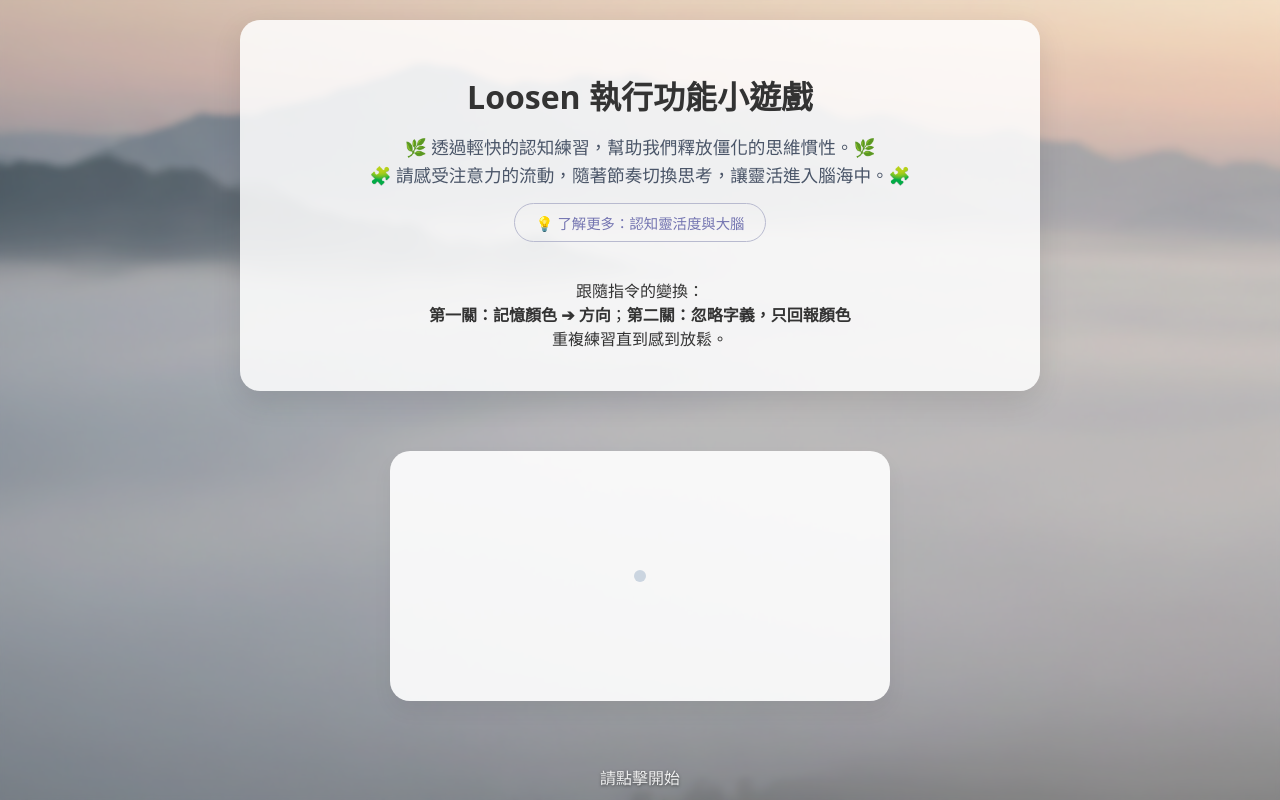
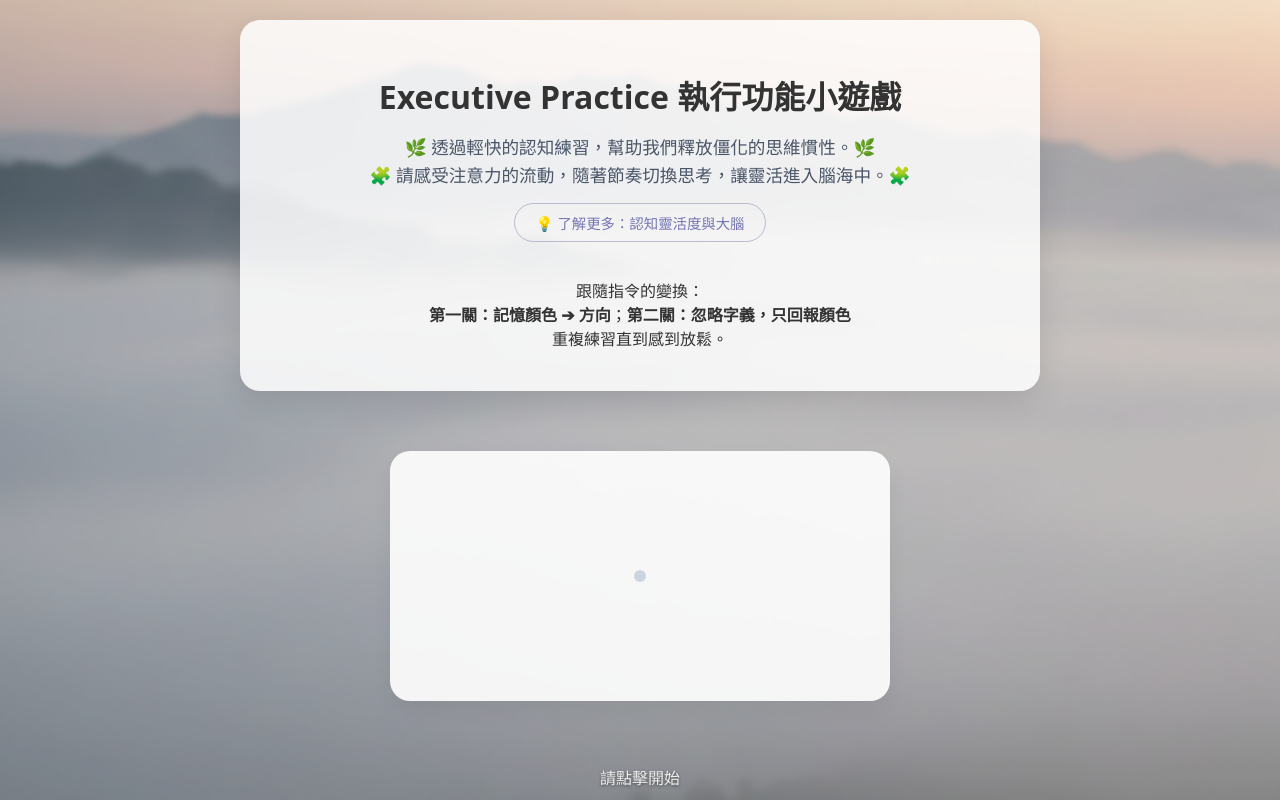
Before and after one commit to WendyWe/bless-SEL-EXP, a website: page public/experimental/daily_tasks/loosen/loosen2.html in a window 1280 px wide. Shown: the top 800 px of the page. Drawn offline with Linux system fonts and the light colour scheme.

Commit message:
20260208 revised

```diff
--- a/public/experimental/daily_tasks/loosen/loosen2.html
+++ b/public/experimental/daily_tasks/loosen/loosen2.html
@@ -3,7 +3,7 @@
 <head>
   <meta charset="UTF-8">
   <meta name="viewport" content="width=device-width, initial-scale=1">
-  <title>Loosen 執行功能小遊戲</title>
+  <title>Executive Practice 執行功能小遊戲</title>
   <link rel="stylesheet" href="loosen2.css">
 </head>
 
@@ -14,7 +14,7 @@
     <section class="hero">
 
       <div class="text-container">
-        <h1>Loosen 執行功能小遊戲</h1>
+        <h1>Executive Practice 執行功能小遊戲</h1>
         <h2>
           🌿 透過輕快的認知練習，幫助我們釋放僵化的思維慣性。🌿<br>
           🧩 請感受注意力的流動，隨著節奏切換思考，讓靈活進入腦海中。🧩
```
Also changed, not shown: public/experimental/daily_tasks/study/study.html (+1 -1 lines).
